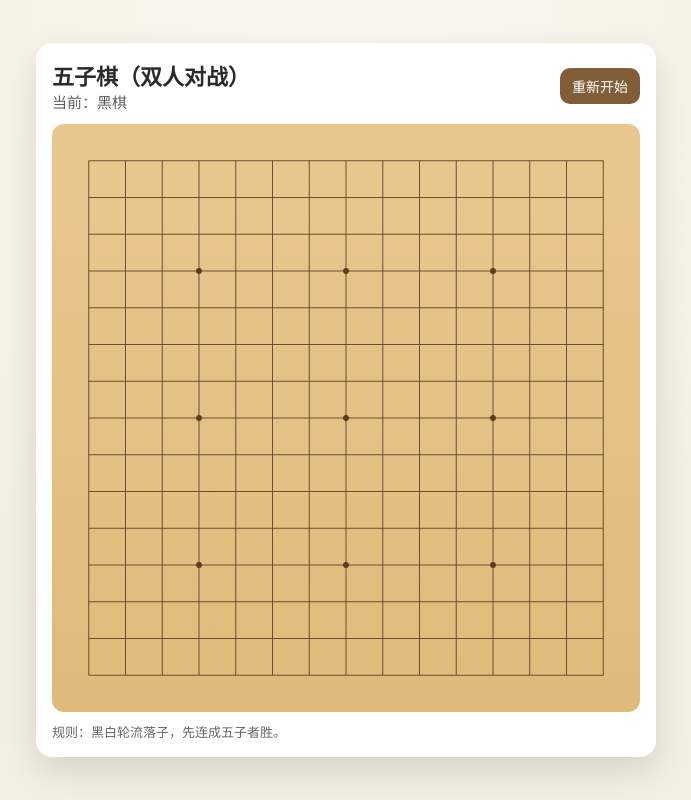
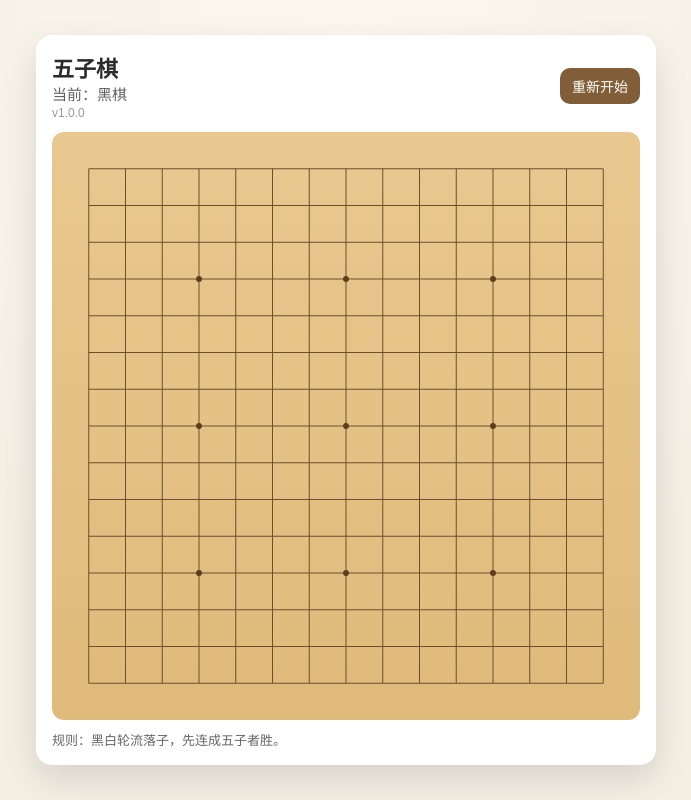
Before and after one commit to parchmentl/webgame, a plain HTML site: page gomoku_pvp/index.html in a window 1280 px wide. Shown: the whole page, without its empty margins (294-985 px from the left). Drawn offline with Linux system fonts and the light colour scheme.

Commit message:
显示版本号

```diff
--- a/gomoku_pvp/index.html
+++ b/gomoku_pvp/index.html
@@ -3,7 +3,7 @@
 <head>
 <meta charset="UTF-8" />
 <meta name="viewport" content="width=device-width, initial-scale=1.0" />
-<title>五子棋（双人对战）</title>
+<title>五子棋</title>
 <style>
 :root {
   --bg: #f4efe3;
@@ -38,6 +38,11 @@ body {
 }
 h1 { margin: 0; font-size: 22px; }
 #status { font-size: 15px; color: #5f5f5f; }
+.version {
+  font-size: 12px;
+  color: #999;
+  margin-top: 2px;
+}
 .actions { display: flex; gap: 8px; }
 button {
   border: none;
@@ -73,8 +78,9 @@ canvas {
   <div class="wrap">
     <div class="head">
       <div>
-        <h1>五子棋（双人对战）</h1>
+        <h1>五子棋</h1>
         <div id="status">当前：黑棋</div>
+        <div class="version">v1.0.0</div>
       </div>
       <div class="actions">
         <button id="reset">重新开始</button>
```
